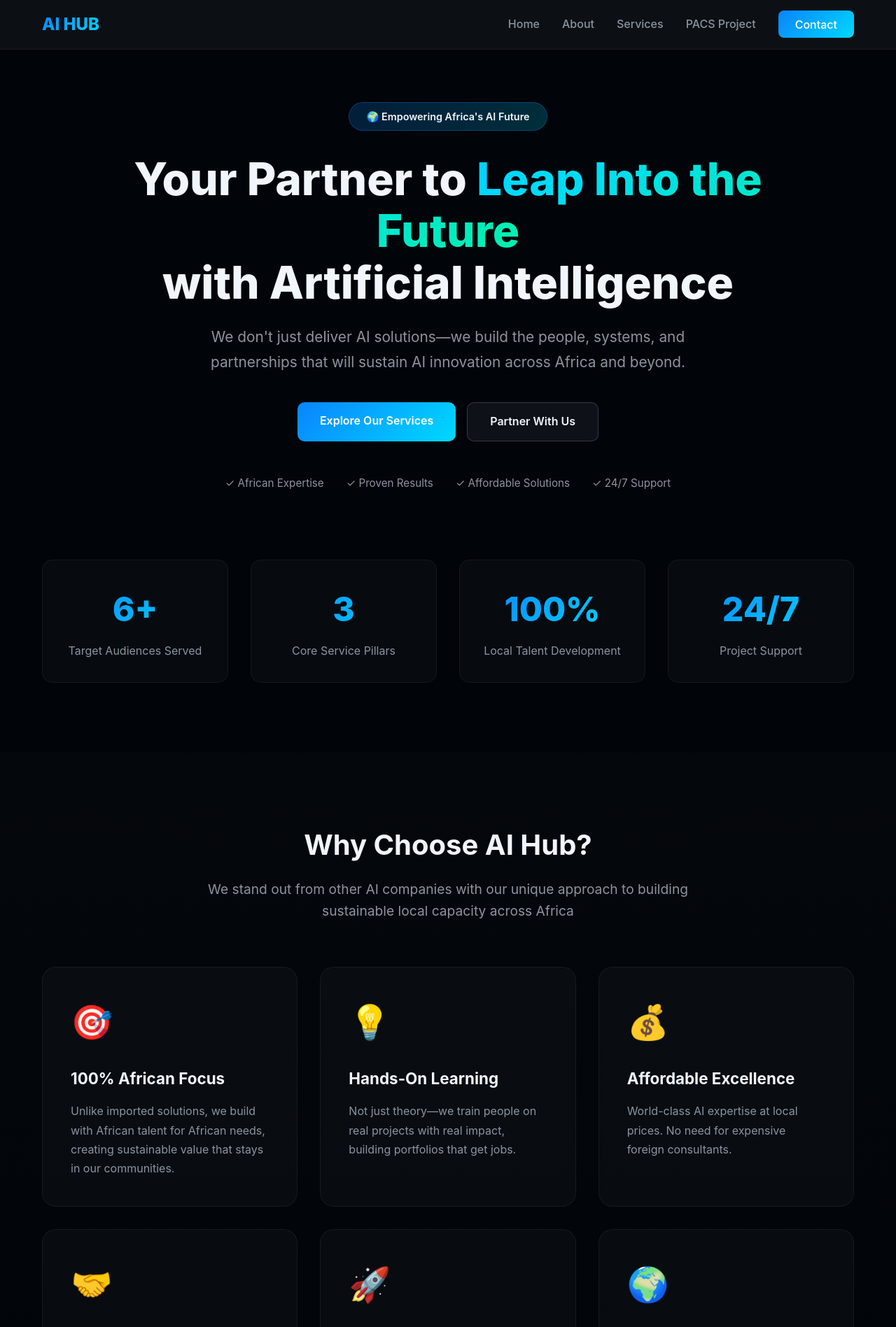
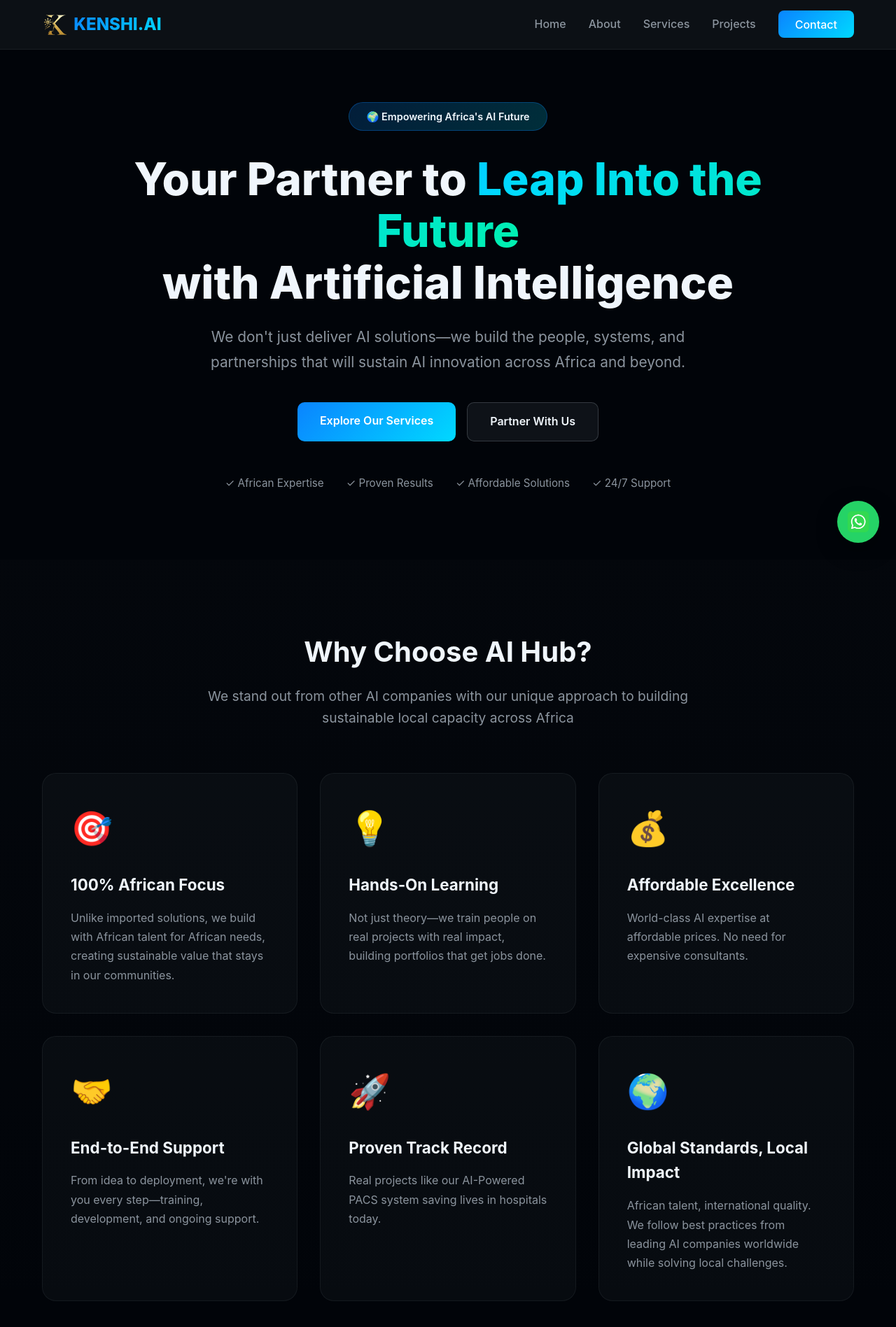
Before and after one commit to kenshi-ai/Kenshi_Website_Desing, a Flask app: page / in a window 1280 px wide. Shown: the top 1897 px of the page at 70% size. Run offline with Flask 3, Linux system fonts and the light colour scheme.

Commit message:
updating the whole website, adding whatsapp floating contacts and updating the contact form to send email

```diff
--- a/app.py
+++ b/app.py
@@ -1,4 +1,5 @@
 from flask import Flask, render_template, request, redirect, url_for
+import os
 import smtplib
 from email.mime.text import MIMEText
 
@@ -19,6 +20,11 @@ def about():
 def services():
     return render_template('services.html')
 
+# Projects page
+@app.route('/projects')
+def projects():
+    return render_template('projects.html')
+
 # PACS Project page
 @app.route('/pacs')
 def pacs():
@@ -32,12 +38,31 @@ def contact():
         email = request.form.get('email')
         message = request.form.get('message')
 
-        # Here you can add email sending logic later
-        # For now, we'll just print to console
-        print(f"New contact form submission:")
-        print(f"Name: {name}")
-        print(f"Email: {email}")
-        print(f"Message: {message}")
+        # Compose email
+        body = f"New contact form submission from Kenshi.AI website:\n\nName: {name}\nEmail: {email}\n\nMessage:\n{message}"
+        msg = MIMEText(body)
+        msg["Subject"] = "New contact request - Kenshi.AI website"
+
+        # Sender credentials from environment (recommended for security)
+        smtp_user = os.environ.get("KENSHI_EMAIL_USER")
+        smtp_password = os.environ.get("KENSHI_EMAIL_PASSWORD")
+        from_addr = smtp_user
+        to_addr = "kenshi.ltd@gmail.com"
+
+        if smtp_user and smtp_password:
+            try:
+                with smtplib.SMTP("smtp.gmail.com", 587) as server:
+                    server.starttls()
+                    server.login(smtp_user, smtp_password)
+                    server.sendmail(from_addr, [to_addr], msg.as_string())
+            except Exception as e:
+                # Fallback to console logging if email fails
+                print("Failed to send contact email:", e)
+                print(body)
+        else:
+            # If SMTP is not configured yet, log to console for now
+            print("KENSHI_EMAIL_USER or KENSHI_EMAIL_PASSWORD not set; logging contact message instead.")
+            print(body)
 
         return render_template('contact.html', success=True)
 
--- a/static/css/style.css
+++ b/static/css/style.css
@@ -52,6 +52,19 @@ body {
 }
 
 .logo {
+    display: inline-flex;
+    align-items: center;
+    gap: 0.6rem;
+    text-decoration: none;
+}
+
+.logo-mark {
+    height: 32px;
+    width: auto;
+    display: block;
+}
+
+.logo-text {
     font-size: 1.5rem;
     font-weight: 800;
     background: linear-gradient(135deg, var(--primary), var(--secondary));
@@ -1208,6 +1221,38 @@ body {
     margin-bottom: 2rem;
 }
 
+/* Floating WhatsApp Button */
+.whatsapp-float {
+    position: fixed;
+    right: 24px;
+    bottom: 24px;
+    width: 60px;
+    height: 60px;
+    border-radius: 50%;
+    background: #25D366;
+    display: flex;
+    align-items: center;
+    justify-content: center;
+    color: #ffffff;
+    text-decoration: none;
+    box-shadow: 0 10px 30px rgba(0, 0, 0, 0.35);
+    z-index: 1100;
+    transition: transform 0.25s ease, box-shadow 0.25s ease, background 0.25s ease;
+}
+
+.whatsapp-float:hover {
+    transform: translateY(-3px) scale(1.03);
+    box-shadow: 0 16px 40px rgba(0, 0, 0, 0.45);
+    background: #1ebe5c;
+}
+
+.whatsapp-icon {
+    width: 32px;
+    height: 32px;
+    display: block;
+    object-fit: contain;
+}
+
 /* Footer */
 footer {
     background: var(--dark);
--- a/templates/base.html
+++ b/templates/base.html
@@ -4,18 +4,22 @@
     <meta charset="UTF-8">
     <meta name="viewport" content="width=device-width, initial-scale=1.0">
     <title>{% block title %}AI & Digital Innovation Hub{% endblock %}</title>
+    <link rel="icon" type="image/png" href="{{ url_for('static', filename='img/kenshi-logo.png') }}">
     <link rel="stylesheet" href="{{ url_for('static', filename='css/style.css') }}">
 </head>
 <body>
     <!-- Navigation -->
     <nav class="navbar">
         <div class="nav-container">
-            <div class="logo">AI HUB</div>
+            <a href="{{ url_for('home') }}" class="logo">
+                <img src="{{ url_for('static', filename='img/kenshi-logo.png') }}" alt="Kenshi.AI logo" class="logo-mark">
+                <span class="logo-text">KENSHI.AI</span>
+            </a>
             <ul class="nav-menu">
                 <li><a href="{{ url_for('home') }}">Home</a></li>
                 <li><a href="{{ url_for('about') }}">About</a></li>
                 <li><a href="{{ url_for('services') }}">Services</a></li>
-                <li><a href="{{ url_for('pacs') }}">PACS Project</a></li>
+                <li><a href="{{ url_for('projects') }}">Projects</a></li>
                 <li><a href="{{ url_for('contact') }}" class="nav-cta">Contact</a></li>
             </ul>
         </div>
@@ -25,6 +29,16 @@
     <main>
         {% block content %}{% endblock %}
     </main>
+
+    <!-- Floating WhatsApp Button -->
+    <a href="https://wa.me/250783192785?text=Hello%20Kenshi%20AI%20Hub%2C%20I%27d%20like%20to%20learn%20more%20about%20your%20AI%20solutions%20and%20training."
+       class="whatsapp-float"
+       target="_blank"
+       rel="noopener">
+        <img src="{{ url_for('static', filename='img/whatsapp.png') }}"
+             alt="Chat with us on WhatsApp"
+             class="whatsapp-icon">
+    </a>
 
     <!-- Footer -->
     <footer>
@@ -40,17 +54,20 @@
                     <li><a href="{{ url_for('home') }}">Home</a></li>
                     <li><a href="{{ url_for('about') }}">About</a></li>
                     <li><a href="{{ url_for('services') }}">Services</a></li>
-                    <li><a href="{{ url_for('pacs') }}">PACS Project</a></li>
+                    <li><a href="{{ url_for('projects') }}">Projects</a></li>
                 </ul>
             </div>
 
             <div class="footer-section">
                 <h4>Contact</h4>
-                <p>Email: <a href="/cdn-cgi/l/email-protection" class="__cf_email__" data-cfemail="83eaede5ecc3e2eaebf6e1ade0ecee">[email&#160;protected]</a></p>
-                <p>Phone: +250 XXX XXX XXX</p>
+                <p>Email: <a href="mailto:kenshi.ltd@gmail.com">kenshi.ltd@gmail.com</a></p>
+                <p>Phone: +250 783 192 785</p>
                 <p>Location: Kigali, Rwanda</p>
             </div>
         </div>
         <div class="footer-bottom">
             <p>&copy; 2026 AI & Digital Innovation Hub. All rights reserved. Building the future of AI across Africa.</p>
         </div>
+    </footer>
+</body>
+</html>
--- a/templates/contact.html
+++ b/templates/contact.html
@@ -1,6 +1,6 @@
 {% extends "base.html" %}
 
-{% block title %}Contact - AI Hub{% endblock %}
+{% block title %}Contact - Kenshi.AI{% endblock %}
 
 {% block content %}
 <section class="page-header">
@@ -19,14 +19,14 @@
                     <div class="contact-icon">📧</div>
                     <div>
                         <h3>Email</h3>
-                        <p>info@aihub.com</p>
+                        <p>kenshi.ltd@gmail.com</p>
                     </div>
                 </div>
                 <div class="contact-item">
                     <div class="contact-icon">📱</div>
                     <div>
                         <h3>Phone</h3>
-                        <p>+250 XXX XXX XXX</p>
+                        <p>+250 783 192 785</p>
                     </div>
                 </div>
                 <div class="contact-item">
--- a/templates/index.html
+++ b/templates/index.html
@@ -1,6 +1,6 @@
 {% extends "base.html" %}
 
-{% block title %}Home - AI & Digital Innovation Hub{% endblock %}
+{% block title %}Home - Kenshi.AI{% endblock %}
 
 {% block content %}
 <!-- Hero Section -->
@@ -22,7 +22,7 @@
     </div>
 </section>
 
-<!-- Stats Section -->
+<!-- Stats Section
 <section class="stats">
     <div class="stat-card">
         <h3>6+</h3>
@@ -40,7 +40,7 @@
         <h3>24/7</h3>
         <p>Project Support</p>
     </div>
-</section>
+</section>  -->
 
 <!-- Why Choose Us -->
 <section class="why-choose-us">
@@ -58,12 +58,12 @@
             <div class="why-card">
                 <div class="why-icon">💡</div>
                 <h3>Hands-On Learning</h3>
-                <p>Not just theory—we train people on real projects with real impact, building portfolios that get jobs.</p>
+                <p>Not just theory—we train people on real projects with real impact, building portfolios that get jobs done.</p>
             </div>
             <div class="why-card">
                 <div class="why-icon">💰</div>
                 <h3>Affordable Excellence</h3>
-                <p>World-class AI expertise at local prices. No need for expensive foreign consultants.</p>
+                <p>World-class AI expertise at affordable prices. No need for expensive consultants.</p>
             </div>
             <div class="why-card">
                 <div class="why-icon">🤝</div>
@@ -132,8 +132,8 @@
         <div class="services-grid">
             <div class="service-card">
                 <div class="service-icon">🎓</div>
-                <h3>Skills Development</h3>
-                <p>Train people inside a real AI working environment with hands-on experience.</p>
+                <h3>AI Training & Capacity Building</h3>
+                <p>We offer practical AI training for professionals in any sector — including government and institutions — as well as students and future practitioners seeking hands-on experience and internships.</p>
             </div>
             <div class="service-card">
                 <div class="service-icon">📊</div>
@@ -155,45 +155,6 @@
 <!-- Partners Section -->
 <section class="partners-section">
     <div class="container">
-        <div class="section-header">
-            <div class="section-tag">Our Network</div>
-            <h2>Trusted Partners & Collaborators</h2>
-            <p>We collaborate with leading organizations across Africa to deliver world-class AI solutions</p>
-        </div>
-
-        <div class="partners-grid">
-            <div class="partner-card">
-                <div class="partner-logo">🏥</div>
-                <h4>Healthcare Institutions</h4>
-                <p>Implementing AI-powered diagnostic systems in hospitals across the region</p>
-            </div>
-            <div class="partner-card">
-                <div class="partner-logo">🎓</div>
-                <h4>Universities</h4>
-                <p>Partnering with academic institutions for research and talent development</p>
-            </div>
-            <div class="partner-card">
-                <div class="partner-logo">🏢</div>
-                <h4>Private Sector</h4>
-                <p>Helping businesses leverage data analytics and automation across industries</p>
-            </div>
-            <div class="partner-card">
-                <div class="partner-logo">🌐</div>
-                <h4>Tech Communities</h4>
-                <p>Active members of African and global AI and developer communities</p>
-            </div>
-            <div class="partner-card">
-                <div class="partner-logo">💼</div>
-                <h4>Startups & Innovators</h4>
-                <p>Supporting African innovators with technical expertise and mentorship</p>
-            </div>
-            <div class="partner-card">
-                <div class="partner-logo">🏛️</div>
-                <h4>Government & NGOs</h4>
-                <p>Contributing to digital transformation and development initiatives</p>
-            </div>
-        </div>
-
         <div class="partner-cta">
             <h3>Want to Partner With Us?</h3>
             <p>Join our growing network of organizations committed to AI excellence in Africa</p>
--- a/templates/pacs.html
+++ b/templates/pacs.html
@@ -137,7 +137,7 @@
 <!-- CTA -->
 <section class="cta-section">
     <div class="container">
-        <h2>Interested in Implementing PACS?</h2>
+        <h2>Interested in Implementing AI-powered PACS?</h2>
         <p>Contact us to learn how we can help your hospital implement AI-powered PACS</p>
         <a href="{{ url_for('contact') }}" class="btn-primary">Get in Touch</a>
     </div>
```
Also changed, not shown: templates/about.html (+16 -6 lines), templates/projects.html (added, +29 -0 lines), templates/services.html (+48 -39 lines), static/img/kenshi-logo.png (added), static/img/whatsapp.png (added).
